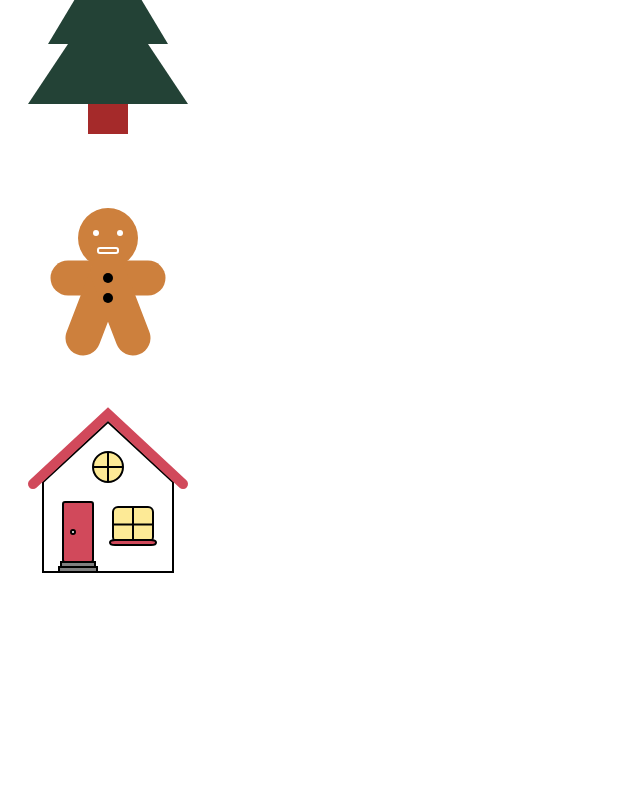
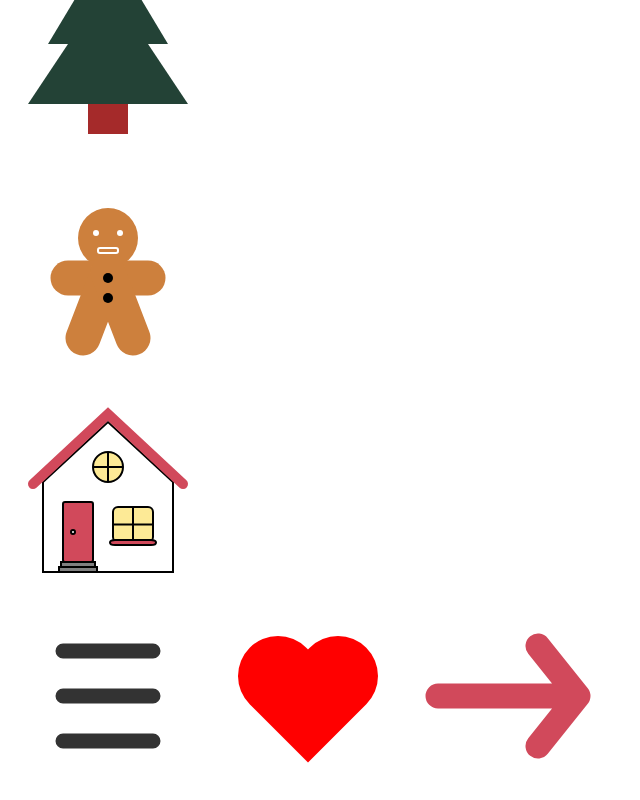
Before and after one commit to fogjoe/learn-svg, a React (Vite) app: page / in a window 1280 px wide. Shown: the part 428-1228 px from the top of the page, without its empty margins (0-640 px from the left). Before the commit the page ends 1032 px from the top, so only its background shows below. Built offline with nearby package versions, Linux system fonts and the light colour scheme.

Commit message:
feat: make an arrow svg with path

```diff
--- a/src/App.jsx
+++ b/src/App.jsx
@@ -2,6 +2,7 @@ import { useState } from 'react'
 import ChristmasTree from './components/ChristmasTree'
 import House from './components/House'
 import Line from './components/Line'
+import PathLesson from './components/PathLesson'
 // import './App.css'
 import './svg.css'
 
@@ -29,6 +30,8 @@ function App() {
       <Line />
       {/* House */}
       <House />
+      {/* learn path */}
+      <PathLesson />
     </div>
   )
 }
--- /dev/null
+++ b/src/components/PathLesson.jsx
@@ -0,0 +1,103 @@
+import React, { memo, useState } from 'react'
+
+const PathLesson = memo(() => {
+  const [isFullscreen, setIsFullscreen] = useState(false)
+  const handleFullscreen = () => {
+    setIsFullscreen(true)
+    const element = document.documentElement // This selects the entire page
+
+    if (element.requestFullscreen) {
+      element.requestFullscreen()
+    }
+    else if (element.webkitRequestFullscreen) { // Safari compatibility
+      element.webkitRequestFullscreen()
+    }
+    else if (element.mozRequestFullScreen) { // Firefox compatibility
+      element.mozRequestFullScreen()
+    }
+    else if (element.msRequestFullscreen) { // IE/Edge compatibility
+      element.msRequestFullscreen()
+    }
+  }
+
+  const handleExitFullscreen = () => {
+    setIsFullscreen(false)
+    if (document.exitFullscreen) {
+      document.exitFullscreen()
+    }
+    else if (document.webkitExitFullscreen) {
+      document.webkitExitFullscreen()
+    }
+    else if (document.mozCancelFullScreen) {
+      document.mozCancelFullScreen()
+    }
+    else if (document.msExitFullscreen) {
+      document.msExitFullscreen()
+    }
+  }
+
+  return (
+    <div>
+      {/* hamburger menu */}
+      <svg
+        width={200}
+        height={200}
+        viewBox="-100 -100 200 200"
+      >
+        <path
+          d="
+        M -45, -45
+        L 45, -45
+        M -45   0
+        L  45   0
+        M -45  45
+        L  45  45"
+          stroke="#333"
+          strokeWidth={15}
+          strokeLinecap="round"
+        />
+
+      </svg>
+
+      {/* heart */}
+      <svg width={200} height={200} viewBox="-100 -100 200 200">
+        <path
+          d="
+        M -30 -20
+        L   0  10
+        L  30 -20"
+          fill="none"
+          stroke="red"
+          stroke-width="80"
+          stroke-linecap="round"
+        />
+      </svg>
+
+      {/* make a fullscreen button */}
+      {/* <button style={{ background: 'brown', color: 'white' }} type="button" onClick={!isFullscreen ? handleFullscreen : handleExitFullscreen}>fullscreen</button>
+ */}
+
+      {/* arrow */}
+      <svg
+        width="200"
+        height="200"
+        viewBox="-100 -100 200 200"
+      >
+        <path
+          d="
+        M -70 0
+        L 70 0
+        L 30 -50
+        M 70 0
+        L 30 50"
+          fill="none"
+          stroke="#D1495B"
+          stroke-width="25"
+          stroke-linecap="round"
+          stroke-linejoin="round"
+        />
+      </svg>
+    </div>
+  )
+})
+export default PathLesson
```
